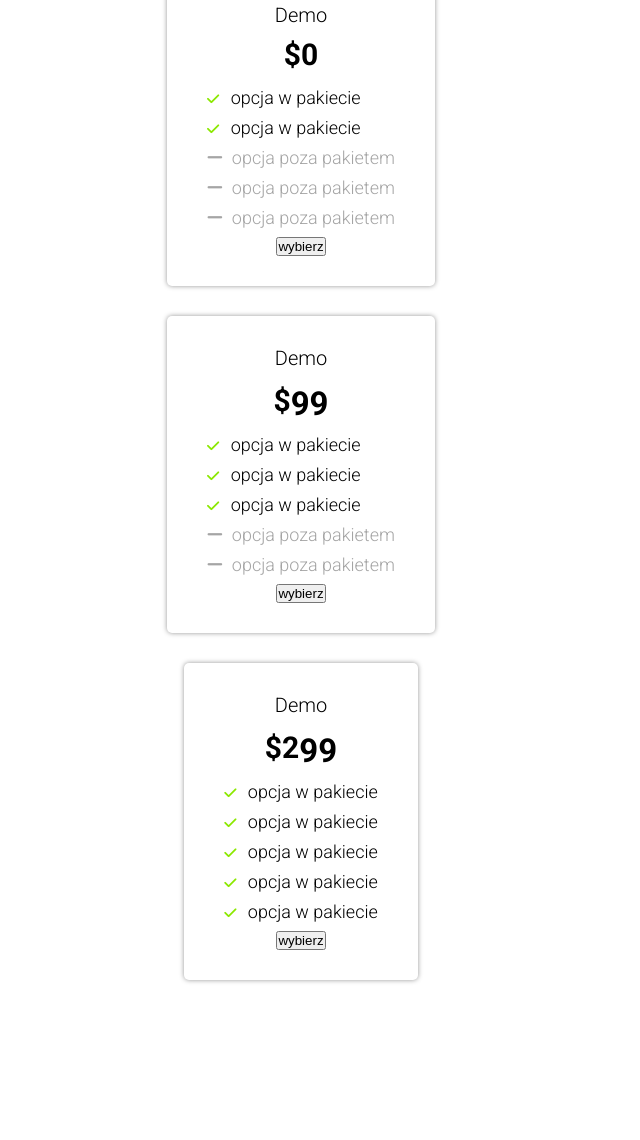
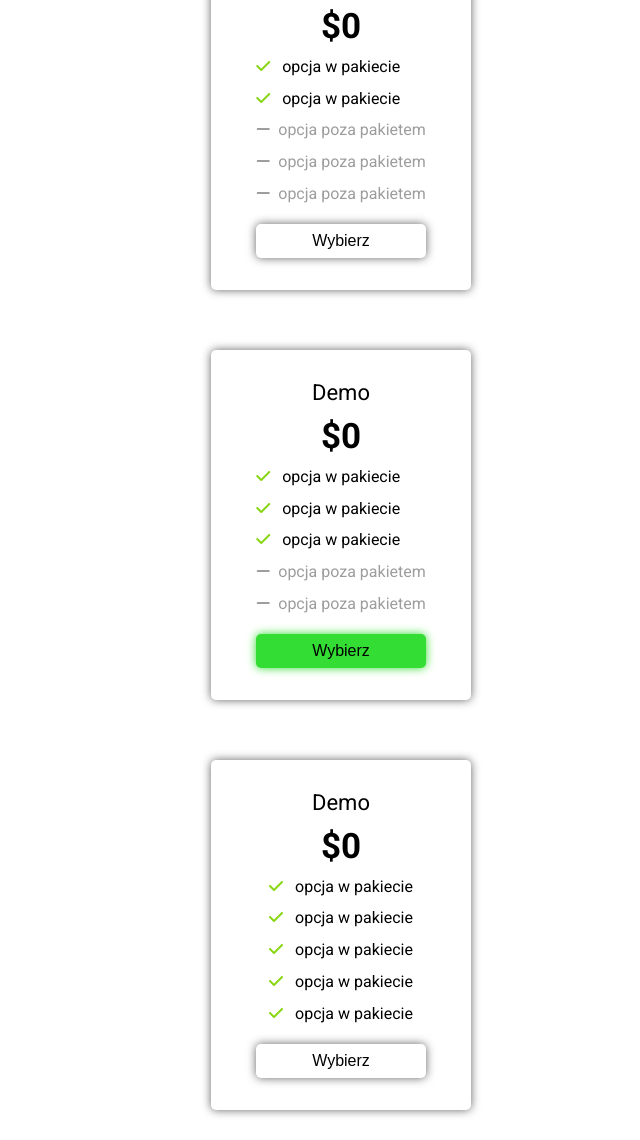
Before and after one commit to KamilOpsm/Forest-Site-training, a plain HTML site: page index.html in a window 1280 px wide. Shown: the part 2251-3391 px from the top of the page, without its empty margins (299-939 px from the left). Before the commit the page ends 3246 px from the top, so only its background shows below. Drawn offline with nearby package versions, Linux system fonts and the light colour scheme; files that its build step writes are made by us from their sources; a script that the page names is missing; files whose address does not match are found by name.

Commit message:
improving the cards section

```diff
--- a/index.html
+++ b/index.html
@@ -91,7 +91,101 @@
 		<h1 class="offers__text-title">oferta</h1>
 		<p>Wybierz jedną z naszych wspaniałych ofert!</p>
 	</div>
-	<div class="offers__cards-box">
+
+	<div class="offers__cards-container">
+		<div class="offers__cards">
+			<div class="offers__card-inside">
+				<div class="offers__card-top">
+					<h2 class="offers__card-title">Demo</h2>
+					<p class="offers__card-price"><span class="dolar">$</span>0</p>
+				</div>
+				<div class="offers__cards-middle">
+					<p class="check">
+						<i class="fa-solid fa-check"></i>
+						opcja w pakiecie
+					</p>
+					<p class="check">
+						<i class="fa-solid fa-check"> </i>
+						opcja w pakiecie
+					</p>
+					<p class="minus">
+						<i class="fa-solid fa-minus"></i>opcja poza pakietem
+					</p>
+					<p class="minus">
+						<i class="fa-solid fa-minus"></i>opcja poza pakietem
+					</p>
+					<p class="minus">
+						<i class="fa-solid fa-minus"></i>opcja poza pakietem
+					</p>
+				</div>
+				<button class="offers__button">Wybierz</button>
+			</div>
+		</div>
+		<div class="offers__cards">
+			<div class="offers__card-inside">
+				<div class="offers__card-top">
+					<h2 class="offers__card-title">Demo</h2>
+					<p class="offers__card-price"><span class="dolar">$</span>0</p>
+				</div>
+				<div class="offers__cards-middle">
+					<p class="check">
+						<i class="fa-solid fa-check"></i>
+						opcja w pakiecie
+					</p>
+					<p class="check">
+						<i class="fa-solid fa-check"> </i>
+						opcja w pakiecie
+					</p>
+					<p class="check">
+						<i class="fa-solid fa-check"></i>
+						opcja w pakiecie
+					</p>
+					<p class="minus">
+						<i class="fa-solid fa-minus"></i>opcja poza pakietem
+					</p>
+					<p class="minus">
+						<i class="fa-solid fa-minus"></i>opcja poza pakietem
+					</p>
+				</div>
+				<button class="offers__button offers--green">Wybierz</button>
+			</div>
+		</div>
+		<div class="offers__cards">
+			<div class="offers__card-inside">
+				<div class="offers__card-top">
+					<h2 class="offers__card-title">Demo</h2>
+					<p class="offers__card-price"><span class="dolar">$</span>0</p>
+				</div>
+				<div class="offers__cards-middle">
+					<p class="check">
+						<i class="fa-solid fa-check"></i>
+						opcja w pakiecie
+					</p>
+					<p class="check">
+						<i class="fa-solid fa-check"></i>
+						opcja w pakiecie
+					</p>
+					<p class="check">
+						<i class="fa-solid fa-check"></i>
+						opcja w pakiecie
+					</p>
+					<p class="check">
+						<i class="fa-solid fa-check"></i>
+						opcja w pakiecie
+					</p>
+					<p class="check">
+						<i class="fa-solid fa-check"></i>
+						opcja w pakiecie
+					</p>
+				</div>
+				<button class="offers__button">Wybierz</button>
+			</div>
+		</div>
+	</div>
+
+
+
+	<!-- <div class="offers__cards-box">
 		<div class="offers__card">
 			<div class="offers__card-top">
 				<h2 class="offers__card-title">Demo</h2>
@@ -180,7 +274,7 @@
 			</div>
 
 			<button class="offers__card-button">wybierz</button>
-		</div>
+		</div> -->
 	</div>
 </section>
 
--- a/src/sass/style.scss
+++ b/src/sass/style.scss
@@ -215,7 +215,6 @@ html {
 		text-align: center;
 
 		p {
-			margin-bottom: 3em;
 			font-size: 1.6rem;
 			font-weight: 300;
 		}
@@ -228,74 +227,91 @@ html {
 		text-transform: uppercase;
 	}
 
-	&__cards-box {
-		max-width: 1200px;
+	&__cards-container {
 		display: flex;
 		flex-direction: column;
+		justify-content: center;
 		align-items: center;
+		max-width: 1400px;
+		margin: 0 auto;
 	}
 
-	&__card {
-		max-width: 325px;
-		max-height: 450px;
-		box-shadow: 0 0 0.5em rgb(150, 150, 150);
+	&__cards {
+		display: flex;
+		justify-content: center;
+		align-items: center;
+		width: 260px;
+		margin: 3em 2em;
 		border-radius: 5px;
-		padding: 3em 4em;
-		margin: 1.5em 0;
+		box-shadow: 0 0 10px rgb(100, 100, 100);
+	}
+
+	&__card-inside {
+		display: flex;
+		flex-direction: column;
+		justify-content: center;
+		align-items: center;
+		width: 170px;
+	}
+
+	&__card-top {
+		margin-top: 3em;
+		margin-bottom: 1em;
 		text-align: center;
 	}
 
-	// <--- Card top starts here  --->
-
 	&__card-title {
-		font-size: 2rem;
-		font-weight: 300;
 		margin-bottom: 0.5em;
+		font-size: 2.2rem;
+		font-weight: 400;
 	}
 
 	&__card-price {
-		font-size: 3rem;
+		font-size: 3.5rem;
 		font-weight: 700;
-		margin-bottom: 0.5em;
-
-		.dolar {
-			font-weight: 700;
-			font-size: 3rem;
 	}
 
-		.price-text {
-			position: relative;
-			top: 4px;
-			font-size: 3.3rem;
-			font-weight: 700;
-		}
+	&__cards-middle {
+		margin-bottom: 0.5em;
+		font-size: 1.6rem;
+
+		.check,
+		.minus {
+			margin-bottom: 0.8em;
+			font-size: 1.6rem;
 		}
 
-	//  <--- Card middle starts here  --->
-
-	&__card-middle {
-		display: flex;
-		flex-direction: column;
-		align-items: flex-start;
-
 		.fa-check {
-			margin-right: 0.5em;
-			color: rgb(139, 232, 0);
-			font-size: 1.4rem;
+			color: rgb(136, 214, 19);
 		}
 
 		.minus {
-			color: rgb(165, 165, 165);
+			color: rgb(157, 157, 157);
+		}
 
+		.fa-check,
 		.fa-minus {
 			margin-right: 0.5em;
 		}
 	}
 
-		p {
-			margin-bottom: 0.5em;
-			font-size: 1.8rem;
-			font-weight: 300;
+	&__button {
+		width: 100%;
+		padding: 0.5em 0;
+		margin-bottom: 2em;
+		background: none;
+		font-size: 1.6rem;
+		border-radius: 5px;
+		border: none;
+		box-shadow: 0 0 10px rgb(100, 100, 100);
+
+		&:hover {
+			cursor: pointer;
 		}
 	}
+
+	&--green {
+		box-shadow: 0 0 10px rgb(52, 221, 52);
+		background-color: rgb(52, 221, 52);
 	}
+}
```
Lines whose indentation alone changed are shown as unchanged.
